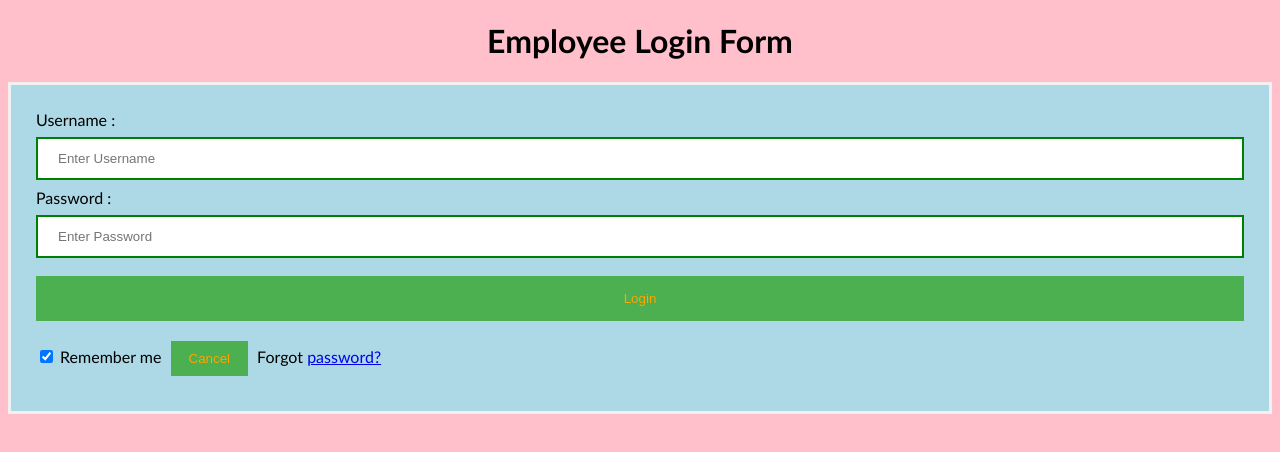
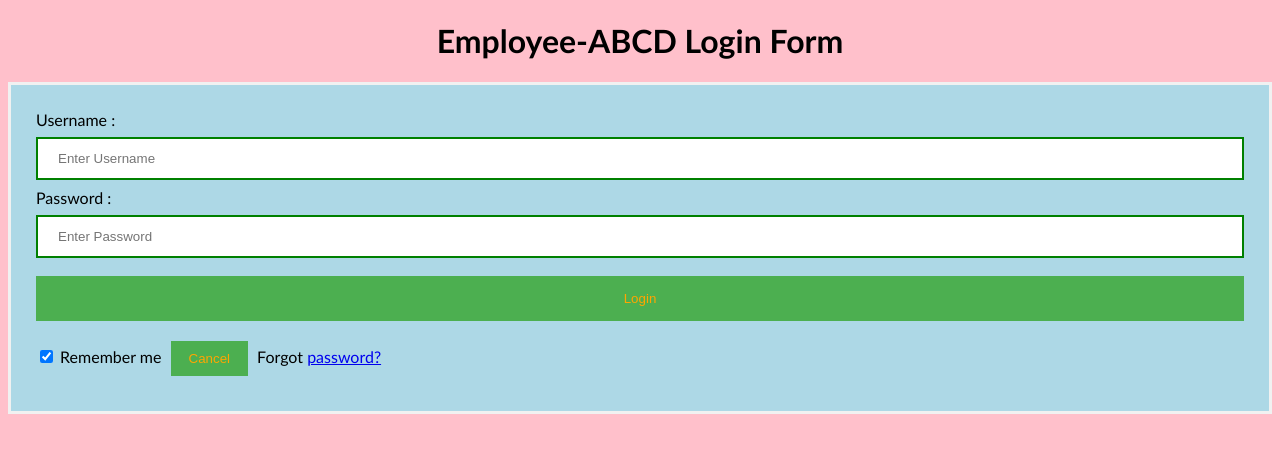
Before and after one commit to nirajvishwakarma/keel-prac, a plain HTML site: page index.html in a window 1280 px wide. Drawn offline with Linux system fonts and the light colour scheme.

Commit message:
index changed

```diff
--- a/index.html
+++ b/index.html
@@ -45,7 +45,7 @@ button {
 </style>
 </head>
 <body>
-    <center> <h1> Employee Login Form </h1> </center>
+    <center> <h1> Employee-ABCD Login Form </h1> </center>
     <form>
         <div class="container">
             <label>Username : </label>
```
Also changed, not shown: 1 other file.
